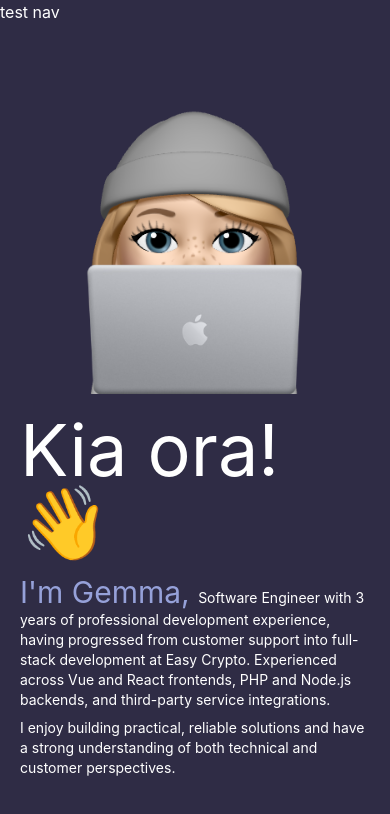
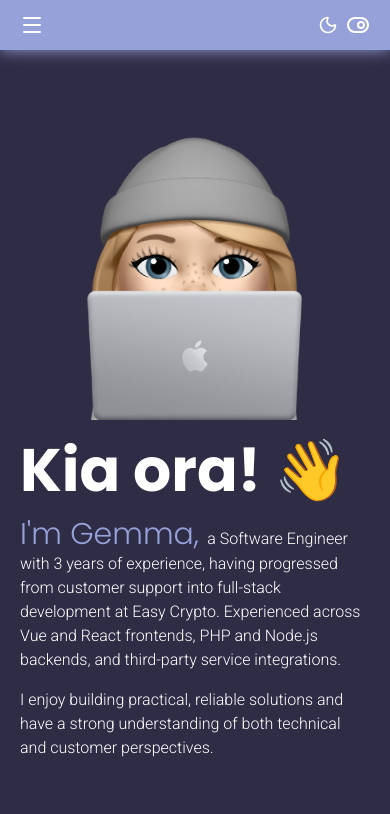
Before and after one commit to ge-krebs/gemma-portfolio, a React (Vite) app: page / in a window 390 px wide. Shown: the top 814 px of the page. Built offline with nearby package versions, Linux system fonts and the light colour scheme.

Commit message:
web and mobile nav, add lucide

```diff
--- a/index.html
+++ b/index.html
@@ -4,6 +4,9 @@
     <meta charset="UTF-8" />
     <link rel="icon" type="image/svg+xml" href="/memoji-laptop.png" />
     <meta name="viewport" content="width=device-width, initial-scale=1.0" />
+    <link rel="preconnect" href="https://fonts.googleapis.com">
+    <link rel="preconnect" href="https://fonts.gstatic.com" crossorigin>
+    <link href="https://fonts.googleapis.com/css2?family=Fredoka:wght@300..700&family=Roboto:ital,wght@0,100..900;1,100..900&display=swap" rel="stylesheet">
     <title>gemmakrebs-portfolio</title>
   </head>
   <body>
@@ -11,3 +14,5 @@
     <script type="module" src="/src/main.tsx"></script>
   </body>
 </html>
+
+<script src="https://kit.fontawesome.com/6f7f4ba15c.js" crossorigin="anonymous"></script>
--- a/package.json
+++ b/package.json
@@ -11,6 +11,7 @@
   },
   "dependencies": {
     "@tailwindcss/vite": "^4.3.3",
+    "lucide-react": "^1.34.0",
     "react": "^19.2.7",
     "react-dom": "^19.2.7",
     "tailwindcss": "^4.3.3"
--- /dev/null
+++ b/src/components/Contact.tsx
@@ -0,0 +1,6 @@
+function Contact () {
+    <>
+    </>
+}
+
+export default Contact
--- /dev/null
+++ b/src/components/Experience.tsx
@@ -0,0 +1,6 @@
+function Experience () {
+    <>
+    </>
+}
+
+export default Experience
--- a/src/components/Landing.tsx
+++ b/src/components/Landing.tsx
@@ -12,21 +12,19 @@ function Landing () {
     return (
         <>
         <div className="flex flex-col md:flex-row p-5 md:p-5">
-            {/* col left */}
             <div className="md:w-1/2 items-center">
                 <img className="w-full" src="memoji-laptop.png" />
             </div>
-            {/* col right */}
             <div className="md:w-1/2 justify-end pt-5">
-                <div className="flex flex-col justify-end h-full">
-                    <h1 className="text-white text-7xl">
+                <div className="flex flex-col justify-end h-full text-base">
+                    <h1 className="text-white text-6xl md:text-7xl font-poppins font-bold">
                         {text.landing.title}
                     </h1>
-                    <p className="text-sm pt-4">
-                        <span className="text-pale-blue text-3xl">{text.landing.name}</span>
+                    <p className="pt-4">
+                        <span className="text-pale-blue text-3xl font-poppins font-light">{text.landing.name}</span>
                         {text.landing.body}
                     </p>
-                    <p className="pt-2 text-sm">
+                    <p className="pt-4">
                         {text.landing.subBody}
                     </p>
                 </div>
--- a/src/components/Nav.tsx
+++ b/src/components/Nav.tsx
@@ -1,9 +1,53 @@
+import { useState } from "react"
+import text from '../data/text.json'
+import { ToggleRight, ToggleLeft, Sun, Moon, House, Menu, X } from 'lucide-react'
+
 function Nav () {
-    return (
-        <>
-        <h1>test nav</h1>
-        </>
-    )
+  const [isDark, setDark] = useState(true)
+  const [isOpen, setMenu] = useState(false)
+
+  function toggle () { setDark(!isDark) }
+  function toggleMenu () { setMenu(!isOpen) }
+
+  return (
+    <>
+    {/* normal menu */}
+    <div id="navbar" className="w-full bg-pale-blue">
+      <div className="flex pl-5 pr-5 h-full">
+        <div className="flex basis-1/2">
+          <button onClick={toggleMenu} className="md:hidden pointer">{isOpen ? <X /> : <Menu />}</button>
+          <div className="hidden md:block">
+            <ul className="flex gap-4 items-center h-full font-poppins font-light">
+              <House color="var(--color-navy)" />
+              {text.nav.links.map((item, index) => (
+                  <a href="#" key={index}>{item}</a>
+              ))}
+            </ul>
+          </div>
+        </div>
+        {/* dark/light mode switcher */}
+        {/* update colour */}
+        <div className="flex gap-2 basis-1/2 justify-end">
+            {/* remove button? */}
+            <button>{isDark ? <Moon className="size-5"/> : <Sun className="size-5"/>}</button>
+            <button onClick={toggle} className="pointer">{isDark ? <ToggleRight /> : <ToggleLeft />}</button>
+            {/* <img className="w-10" src="memoji-laptop.png" /> */}
+        </div>
+      </div>
+    </div>
+    {/* burger menu */}
+    {/* fix bug of menu dissappearing on scroll */}
+    <nav className={`popup-nav ${isOpen ? '' : 'hidden'}`}>
+      <div className="w-full h-full pt-10 pb-10">
+        <ul className="flex flex-col gap-10 text-center justify-stretch">
+          {text.nav.links.map((item, index) => (
+            <a key={index} href="#" className="font-poppins font-light">{item}</a>
+          ))}
+        </ul>
+      </div>
+    </nav>
+    </>
+  )
 }
 
 export default Nav
--- /dev/null
+++ b/src/components/Projects.tsx
@@ -0,0 +1,6 @@
+function Projects () {
+    <>
+    </>
+}
+
+export default Projects
--- a/src/data/text.json
+++ b/src/data/text.json
@@ -2,11 +2,11 @@
     "landing": {
         "title": "Kia ora! 👋",
         "name": "I'm Gemma, ",
-        "body": "Software Engineer with 3 years of professional development experience, having progressed from customer support into full-stack development at Easy Crypto. Experienced across Vue and React frontends, PHP and Node.js backends, and third-party service integrations.",
+        "body": "a Software Engineer with 3 years of experience, having progressed from customer support into full-stack development at Easy Crypto. Experienced across Vue and React frontends, PHP and Node.js backends, and third-party service integrations.",
         "subBody": "I enjoy building practical, reliable solutions and have a strong understanding of both technical and customer perspectives."
     },
     "nav": {
-        "links": ["home", "experience", "projects", "contact"]
+        "links": ["Experience", "Projects", "Contact"]
     },
     "experience": {
         "title": "Experience",
--- a/src/index.css
+++ b/src/index.css
@@ -1,11 +1,34 @@
+@import url('https://fonts.googleapis.com/css2?family=Fredoka:wght@300..700&family=Poppins:ital,wght@0,100;0,200;0,300;0,400;0,500;0,600;0,700;0,800;0,900;1,100;1,200;1,300;1,400;1,500;1,600;1,700;1,800;1,900&family=Roboto:ital,wght@0,100..900;1,100..900&display=swap');
 @import "tailwindcss";
 
 @theme {
     --color-navy: #2F2C45;
     --color-pale-blue: #96A1D9;
+    --font-poppins: "Poppins", sans-serif
 }
 
 body {
     background-color: #2F2C45;
     color: white;
+    font-family: "Roboto", sans-serif;
+    font-weight: 300;
 }
+
+#navbar {
+    position: sticky;
+    top: 0;
+    overflow: hidden;
+    height: 50px;
+    box-shadow: 0px 0px 15px 0px #96A1D9;
+}
+
+.pointer {
+    cursor: pointer;
+}
+
+.popup-nav {
+    position: fixed;
+    background-color: #96A1D9;
+    height: 35vh;
+    width: 100vw;
+}
```
Also changed, not shown: 1 other file (tests, documents, lock files or other folders).
